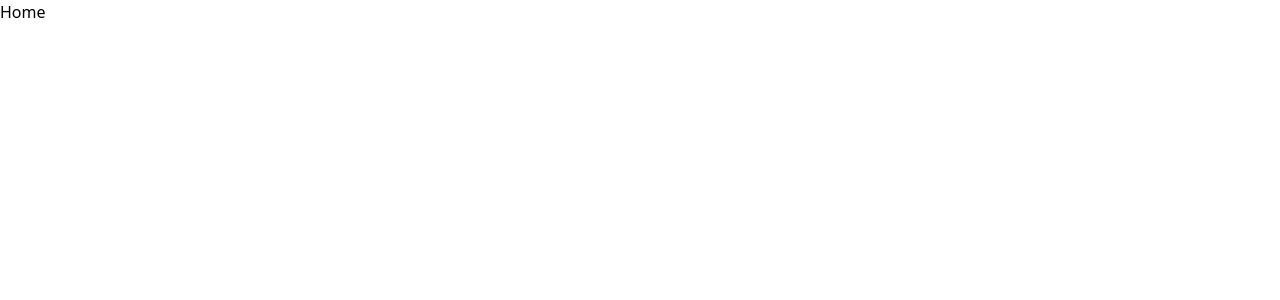
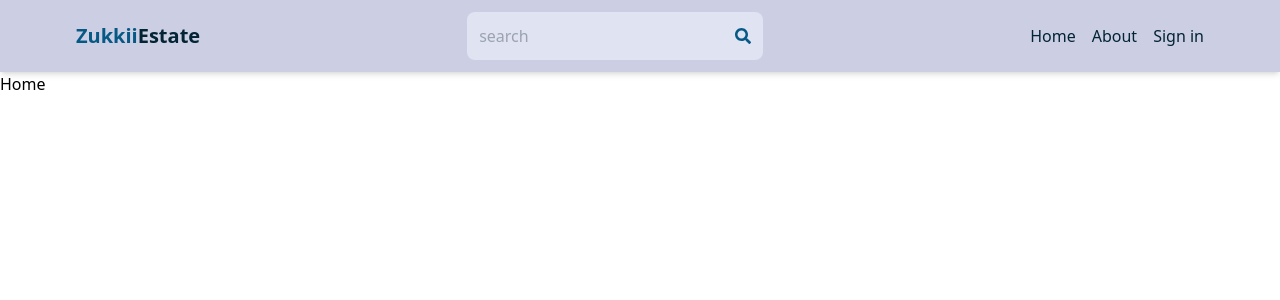
Before and after one commit to KaiIemsawat/mern-redux-realestate, a React (Vite) app in the folder recreate-project/client/: page / in a window 1280 px wide. Shown: the top 300 px of the page. Built offline with nearby package versions, Linux system fonts and the light colour scheme.

Commit message:
header, tailwind config, base routes

```diff
--- a/recreate-project/client/package.json
+++ b/recreate-project/client/package.json
@@ -12,6 +12,7 @@
   "dependencies": {
     "react": "^18.2.0",
     "react-dom": "^18.2.0",
+    "react-icons": "^4.12.0",
     "react-router-dom": "^6.21.1"
   },
   "devDependencies": {
--- a/recreate-project/client/src/App.jsx
+++ b/recreate-project/client/src/App.jsx
@@ -4,10 +4,12 @@ import Signin from "./pages/Signin";
 import SignUp from "./pages/SignUp";
 import Profile from "./pages/Profile";
 import About from "./pages/About";
+import Header from "./components/Header";
 
 const App = () => {
     return (
         <BrowserRouter>
+            <Header />
             <Routes>
                 <Route path="/" element={<Home />} />
                 <Route path="/sign-in" element={<Signin />} />
--- /dev/null
+++ b/recreate-project/client/src/components/Header.jsx
@@ -0,0 +1,43 @@
+import { Link } from "react-router-dom";
+import { FaSearch } from "react-icons/fa";
+
+const Header = () => {
+    return (
+        <header className="bg-secondary-100 shadow-md">
+            <div className="flex justify-between items-center max-w-6xl mx-auto p-3">
+                <Link to="/">
+                    <h1 className="font-bold text-md sm:text-xl flex flex-wrap">
+                        <span className="text-primary-500">Zukkii</span>
+                        <span className="text-primary-800">Estate</span>
+                    </h1>
+                </Link>
+                <form className="bg-secondary-50 p-3 rounded-lg flex items-center">
+                    <input
+                        className="bg-transparent focus:outline-none w-24 sm:w-64"
+                        type="text"
+                        placeholder="search"
+                    />
+                    <FaSearch className="text-primary-500" />
+                </form>
+                <ul className="flex gap-4">
+                    <Link to="/">
+                        <li className="hidden sm:inline text-primary-800 hover:underline hover:text-primary-500">
+                            Home
+                        </li>
+                    </Link>
+                    <Link to="/about">
+                        <li className="hidden sm:inline text-primary-800 hover:underline hover:text-primary-500">
+                            About
+                        </li>
+                    </Link>
+                    <Link to="/sign-in">
+                        <li className="sm:inline text-primary-800 hover:underline hover:text-primary-500">
+                            Sign in
+                        </li>
+                    </Link>
+                </ul>
+            </div>
+        </header>
+    );
+};
+export default Header;
--- a/recreate-project/client/tailwind.config.js
+++ b/recreate-project/client/tailwind.config.js
@@ -2,8 +2,35 @@
 export default {
     content: ["./index.html", "./src/**/*.{js,ts,jsx,tsx}"],
     theme: {
-        extend: {},
+        extend: {
+            colors: {
+                primary: {
+                    100: "#cddee7",
+                    200: "#9cbdce",
+                    300: "#6a9bb6",
+                    400: "#397a9d",
+                    500: "#075985",
+                    600: "#06476a",
+                    700: "#045570",
+                    800: "#032435",
+                    900: "#01121b",
+                },
+                secondary: {
+                    50: "#dfe3f2",
+                    100: "#cccfe4",
+                    200: "#9acee9",
+                    300: "#67b5dd",
+                    400: "#359dd2",
+                    500: "#0284c7",
+                    600: "#026a9f",
+                    700: "#014f77",
+                    800: "#013550",
+                    900: "#001a28",
+                },
+                error: "#ff4561",
+                warning: "#fbbf24",
+            },
+        },
     },
-    // plugins: [require("daisyui")],
     plugins: [],
 };
```
Also changed, not shown: 1 other file (tests, documents, lock files or other folders).
